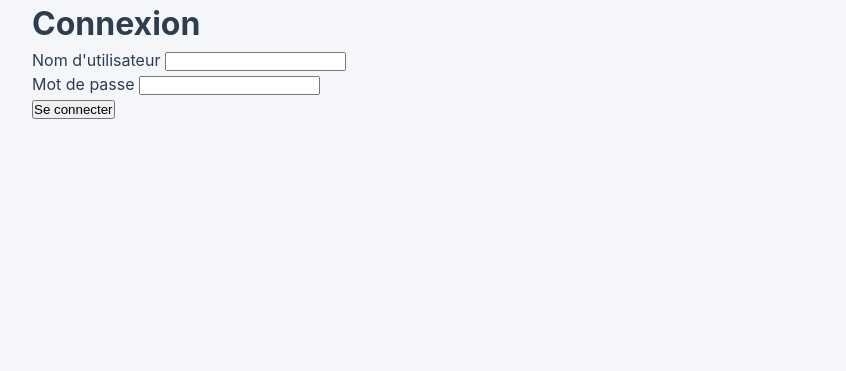
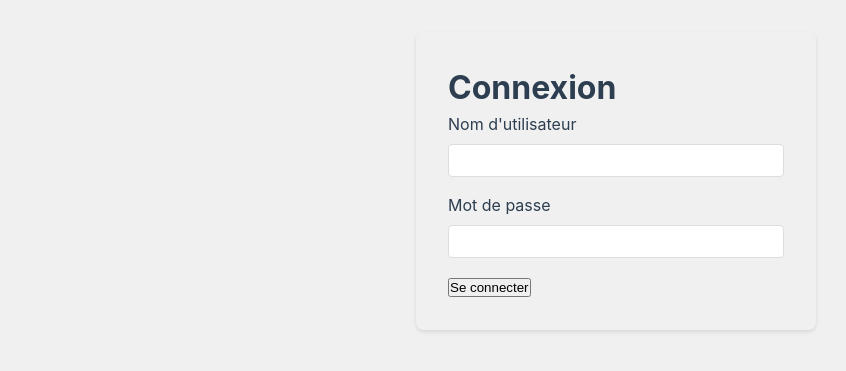
Before and after one commit to Oomaxime/condorsy, a Flask app: page / in a window 1280 px wide. Shown: the top 371 px of the page, without its empty margins (24-870 px from the left). Run offline with Flask 3, Linux system fonts and the light colour scheme.

Commit message:
merge a la mains

```diff
--- /dev/null
+++ b/app/static/css/auth.css
@@ -0,0 +1,31 @@
+.auth-container {
+  max-width: 400px;
+  margin: 2rem auto;
+  padding: 2rem;
+  border-radius: 8px;
+  box-shadow: 0 2px 4px rgba(0, 0, 0, 0.1);
+}
+
+.form-group {
+  margin-bottom: 1rem;
+}
+
+.form-group label {
+  display: block;
+  margin-bottom: 0.5rem;
+}
+
+.form-group input {
+  width: 100%;
+  padding: 0.5rem;
+  border: 1px solid #ddd;
+  border-radius: 4px;
+}
+
+.form-error {
+  color: #dc3545;
+  margin-bottom: 1rem;
+  padding: 0.5rem;
+  background-color: #f8d7da;
+  border-radius: 4px;
+}
--- a/app/static/css/base.css
+++ b/app/static/css/base.css
@@ -2,7 +2,7 @@
   /* Variables de couleurs */
   --primary-color: #2c3e50;
   --secondary-color: #3498db;
-  --background-color: #f5f6fa;
+  --background-color: #f0f0f0;
   --text-color: #2c3e50;
 
   /* Variables de typographie */
```
